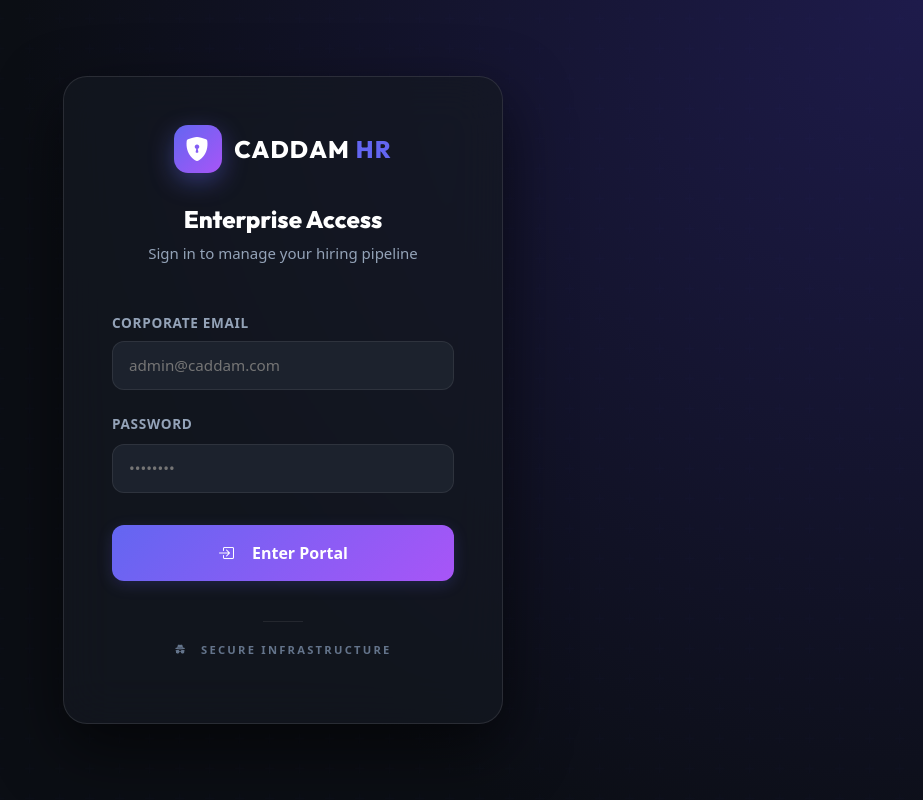
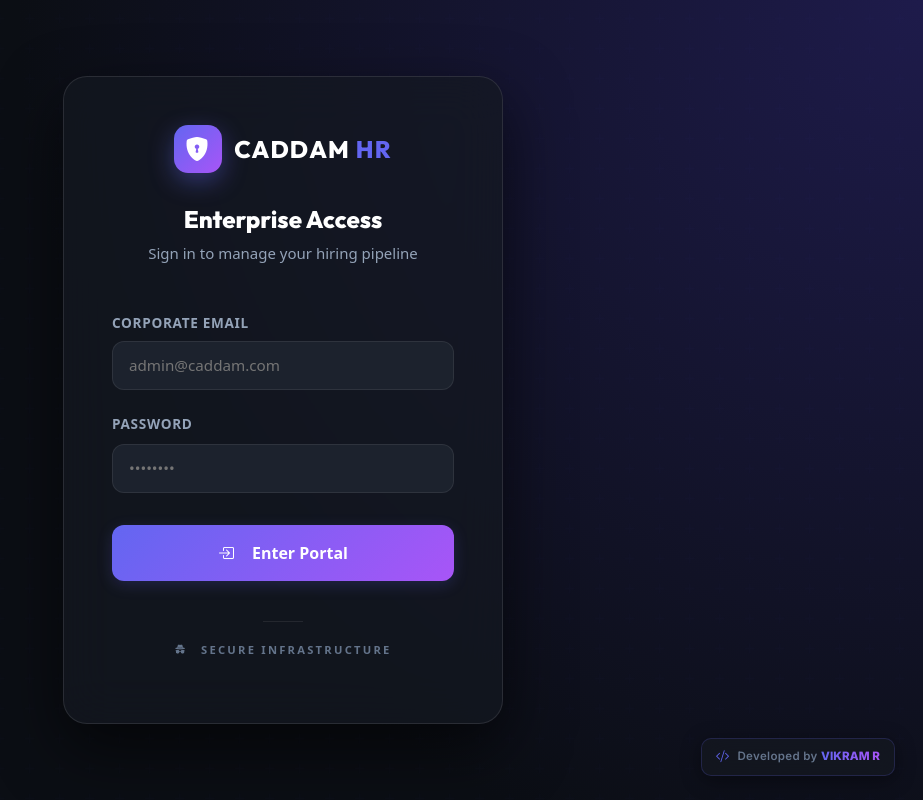
Before and after one commit to caddamss25/HR-Resume-Management, a React (Vite) app in the folder frontend/: page /login in a window 1280 px wide. Shown: the whole page, without its empty margins (357-1280 px from the left). Built offline with nearby package versions, Linux system fonts and the light colour scheme.

Commit message:
Update Login.jsx

```diff
--- a/frontend/src/pages/Login.jsx
+++ b/frontend/src/pages/Login.jsx
@@ -100,6 +100,45 @@ export default function Login() {
           </p>
         </div>
       </div>
+      {/* Developer Credit — bottom right */}
+      <div style={{
+        position: 'fixed',
+        bottom: 24,
+        right: 28,
+        display: 'flex',
+        alignItems: 'center',
+        gap: 8,
+        padding: '8px 14px',
+        background: 'rgba(21, 25, 33, 0.75)',
+        backdropFilter: 'blur(12px)',
+        border: '1px solid rgba(99, 102, 241, 0.2)',
+        borderRadius: 10,
+        zIndex: 50,
+        boxShadow: '0 4px 20px rgba(0,0,0,0.4)',
+      }}>
+        <i className="bi bi-code-slash" style={{
+          fontSize: '0.85rem',
+          color: 'var(--rms-primary)',
+        }} />
+        <span style={{
+          fontSize: '0.72rem',
+          fontWeight: 600,
+          color: 'var(--rms-text-dim)',
+          letterSpacing: '0.03em',
+          fontFamily: 'Inter, sans-serif',
+        }}>
+          Developed by{' '}
+          <span style={{
+            background: 'linear-gradient(90deg, var(--rms-primary), var(--rms-secondary))',
+            WebkitBackgroundClip: 'text',
+            WebkitTextFillColor: 'transparent',
+            fontWeight: 800,
+            letterSpacing: '0.01em',
+          }}>
+            VIKRAM R
+          </span>
+        </span>
+      </div>
     </div>
   )
 }
```
